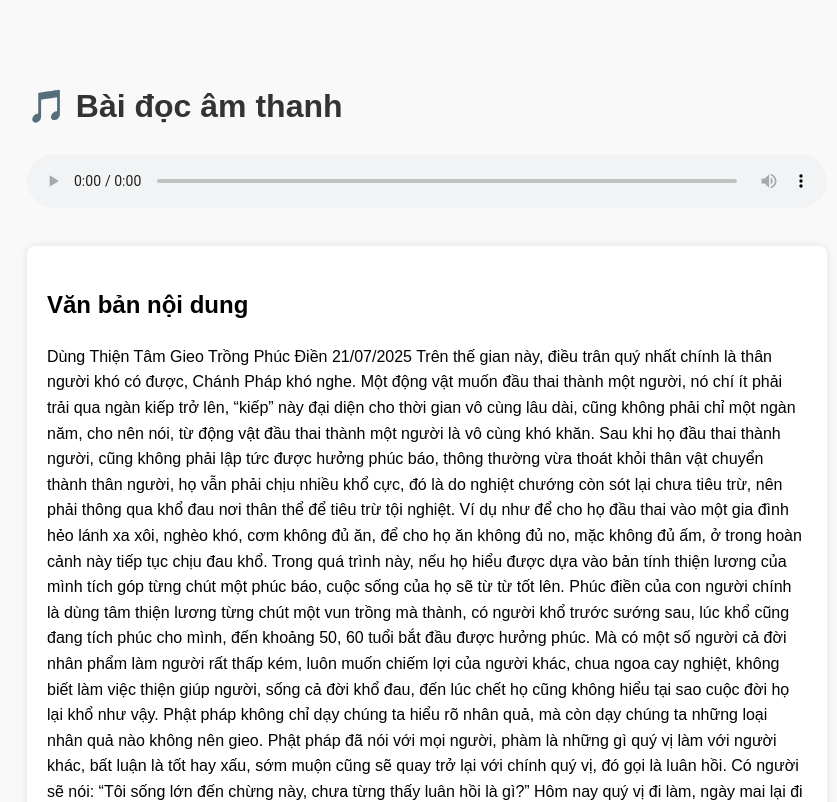
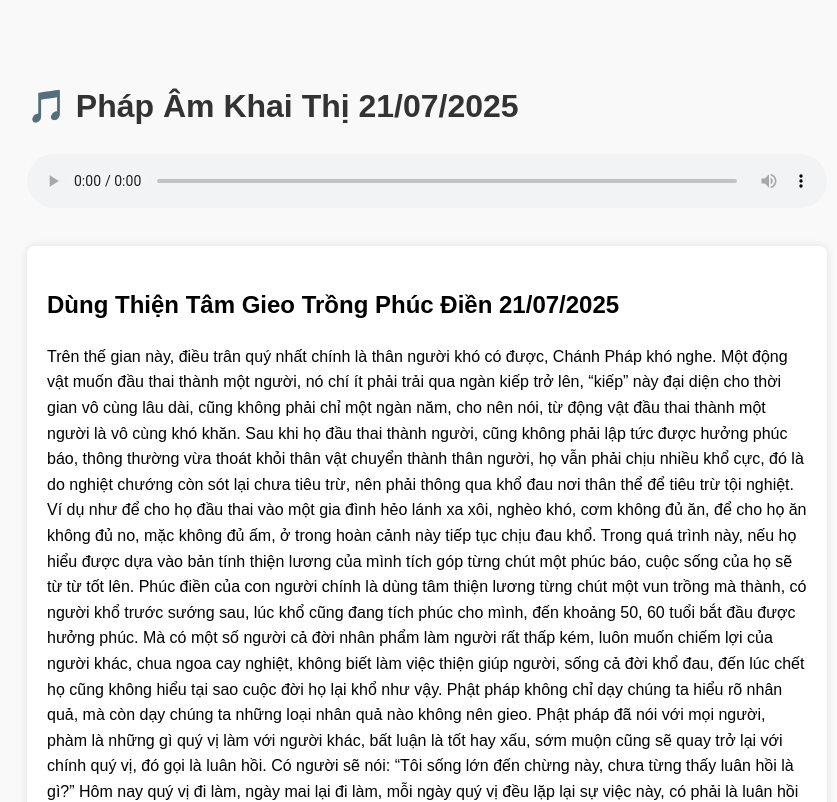
Before and after one commit to Fayinkaishi/fayinkaishi.github.io, a plain HTML site: page index.html in a window 1280 px wide. Shown: the top 802 px of the page, without its empty margins (213-1050 px from the left). Drawn offline with Linux system fonts and the light colour scheme.

Commit message:
Update index.html

```diff
--- a/index.html
+++ b/index.html
@@ -29,7 +29,7 @@
 </head>
 <body>
 
-  <h1>🎵 Bài đọc âm thanh</h1>
+  <h1>🎵 Pháp Âm Khai Thị 21/07/2025</h1>
 
   <audio controls>
     <source src="fayinkaishi21072025.mp3" type="audio/mpeg">
@@ -37,23 +37,30 @@
   </audio>
 
   <div class="content">
-    <h2>Văn bản nội dung</h2>
+    <h2>Dùng Thiện Tâm Gieo Trồng Phúc Điền 21/07/2025
+</h2>
     <p>
-     Dùng Thiện Tâm Gieo Trồng Phúc Điền 21/07/2025
 
 Trên thế gian này, điều trân quý nhất chính là thân người khó có được, Chánh Pháp khó nghe. Một động vật muốn đầu thai thành một người, nó chí ít phải trải qua ngàn kiếp trở lên, “kiếp” này đại diện cho thời gian vô cùng lâu dài, cũng không phải chỉ một ngàn năm, cho nên nói, từ động vật đầu thai thành một người là vô cùng khó khăn.
 
+
 Sau khi họ đầu thai thành người, cũng không phải lập tức được hưởng phúc báo, thông thường vừa thoát khỏi thân vật chuyển thành thân người, họ vẫn phải chịu nhiều khổ cực, đó là do nghiệt chướng còn sót lại chưa tiêu trừ, nên phải thông qua khổ đau nơi thân thể để tiêu trừ tội nghiệt.
+
 
 Ví dụ như để cho họ đầu thai vào một gia đình hẻo lánh xa xôi, nghèo khó, cơm không đủ ăn, để cho họ ăn không đủ no, mặc không đủ ấm, ở trong hoàn cảnh này tiếp tục chịu đau khổ. Trong quá trình này, nếu họ hiểu được dựa vào bản tính thiện lương của mình tích góp từng chút một phúc báo, cuộc sống của họ sẽ từ từ tốt lên.
 
+
 Phúc điền của con người chính là dùng tâm thiện lương từng chút một vun trồng mà thành, có người khổ trước sướng sau, lúc khổ cũng đang tích phúc cho mình, đến khoảng 50, 60 tuổi bắt đầu được hưởng phúc. Mà có một số người cả đời nhân phẩm làm người rất thấp kém, luôn muốn chiếm lợi của người khác, chua ngoa cay nghiệt, không biết làm việc thiện giúp người, sống cả đời khổ đau, đến lúc chết họ cũng không hiểu tại sao cuộc đời họ lại khổ như vậy.
+
 
 Phật pháp không chỉ dạy chúng ta hiểu rõ nhân quả, mà còn dạy chúng ta những loại nhân quả nào không nên gieo. Phật pháp đã nói với mọi người, phàm là những gì quý vị làm với người khác, bất luận là tốt hay xấu, sớm muộn cũng sẽ quay trở lại với chính quý vị, đó gọi là luân hồi. Có người sẽ nói: “Tôi sống lớn đến chừng này, chưa từng thấy luân hồi là gì?” Hôm nay quý vị đi làm, ngày mai lại đi làm, mỗi ngày quý vị đều lặp lại sự việc này, có phải là luân hồi hay không? Hôm nay quý vị đã ăn cơm rồi, ngày mai quý vị vẫn phải ăn cơm, đây có phải gọi là luân hồi không? Quý vị trải qua mùa xuân rồi tới mùa hạ, hết mùa hạ đến mùa thu, hết mùa thu đến mùa đông, bốn mùa quanh quý vị thay đổi theo chu kỳ luân hồi, mỗi năm quý vị đều trải qua bốn mùa như vậy, đây có phải gọi là luân hồi hay không? Quý vị có phải đang trải qua luân hồi, chứng kiến luân hồi hay không? Luân hồi không chỉ là sau khi chết chuyển kiếp trong lục đạo, biến thành các hình thể khác nhau mới gọi là luân hồi, luân hồi là chỉ vạn sự vạn vật trên thế gian.
 
+
 Ví dụ như hôm nay quý vị mắng một đồng nghiệp, vài ngày nữa người đó lại mắng lại quý vị, đây cũng gọi là luân hồi. Quý vị dùng tâm hiếu để hiếu thuận cha mẹ mình, đến khi quý vị về già, con cái quý vị cũng dùng tâm hiếu để hiếu thuận với quý vị, đây cũng gọi là luân hồi.
 
+
 Trong luân hồi ẩn chứa nhân quả nhất định, nói cách khác bất cứ việc gì, chính là quý vị gieo trồng hạt giống thiện lương, trong tương lai quý vị sẽ thu hoạch được quả thiện lương (quả báo), quý vị nghe hiểu không? Chỉ cần quý vị còn trong ngũ hành, quý vị sẽ trải qua luân hồi, trừ khi quý vị có thể thoát khỏi ngũ hành, không còn trong tam giới. Quý vị bước vào Tứ Thánh Đạo, quý vị sẽ không phải luân chuyển trong lục đạo, đó mới thật sự là giải thoát khỏi luân hồi.
+
 
 Liên Hoa Đồng Tử Sư phụ
 Ngày 21 tháng 07 năm 2025
```
